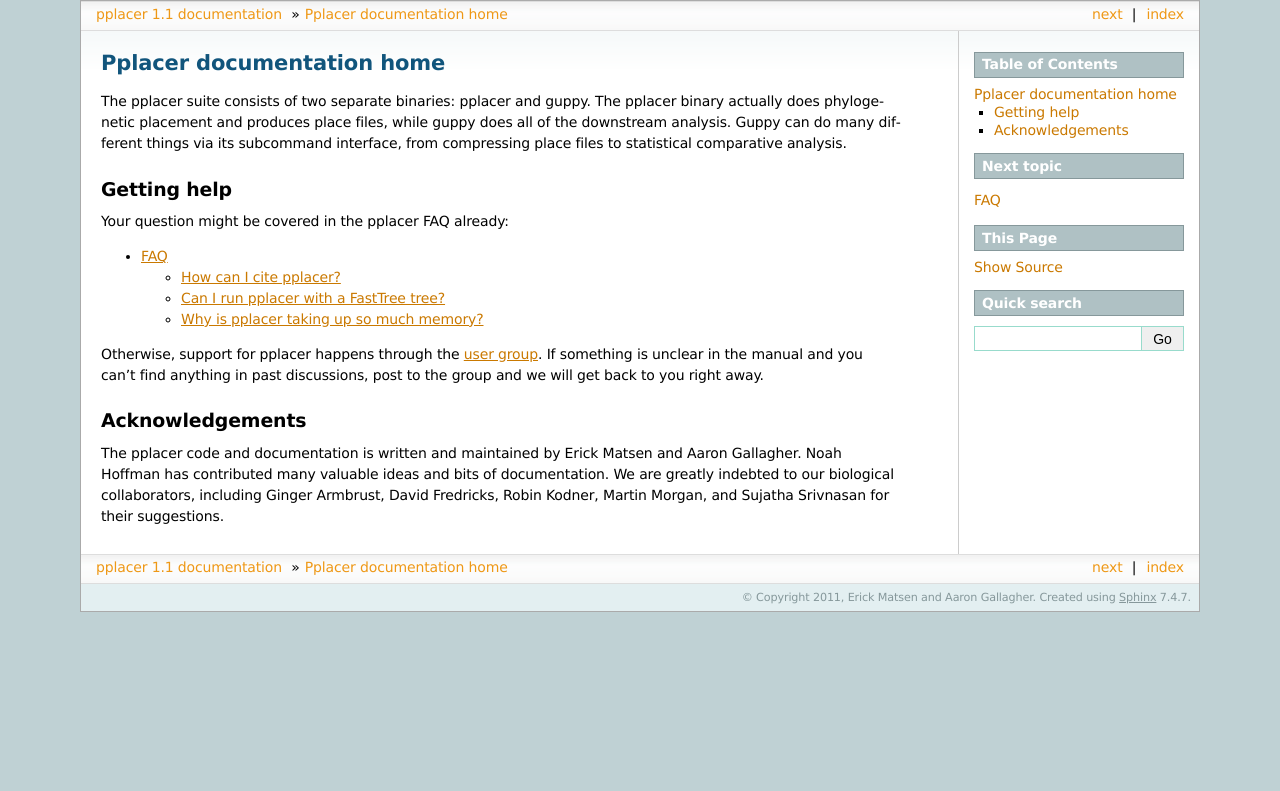
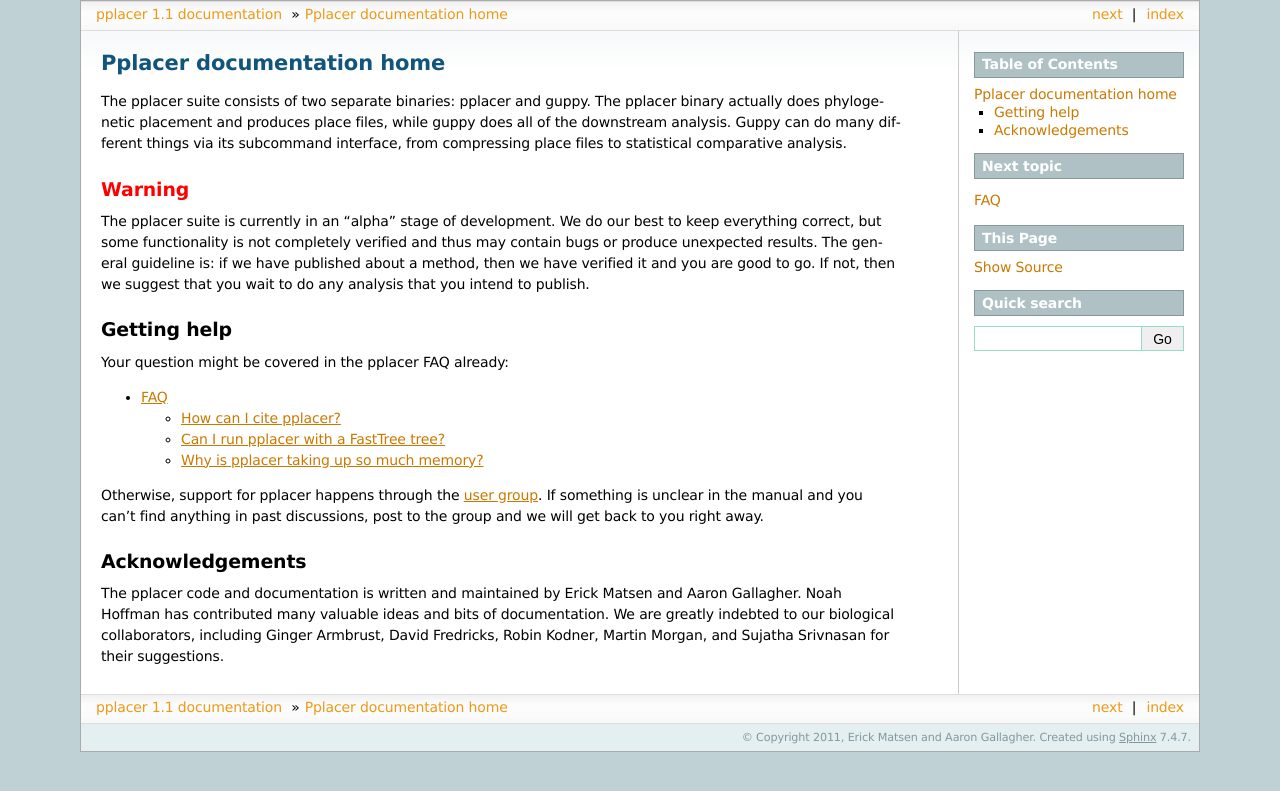
Before and after one commit to matsen/pplacer, a Sphinx documentation site: the page built from docs/index.rst, in a window 1280 px wide. Shown: the top 791 px of the page. Built offline with Sphinx 7.4.7, drawn with Linux system fonts in a browser that asks for light colours; formulas are drawn with MathJax 3; pages that are not in the unit, such as notebooks, are missing from menus.

Commit message:
adding a warning about alpha state

```diff
--- a/docs/index.rst
+++ b/docs/index.rst
@@ -11,6 +11,16 @@
 
    generated_rst/pplacer
    generated_rst/guppy
+
+
+.. raw:: html
+
+   <h2> <font color="red">Warning</font> </h2>
+
+The pplacer suite is currently in an "alpha" stage of development.
+We do our best to keep everything correct, but some functionality is not completely verified and thus may contain bugs or produce unexpected results.
+The general guideline is: if we have published about a method, then we have verified it and you are good to go.
+If not, then we suggest that you wait to do any analysis that you intend to publish.
 
 
 Getting help
```
